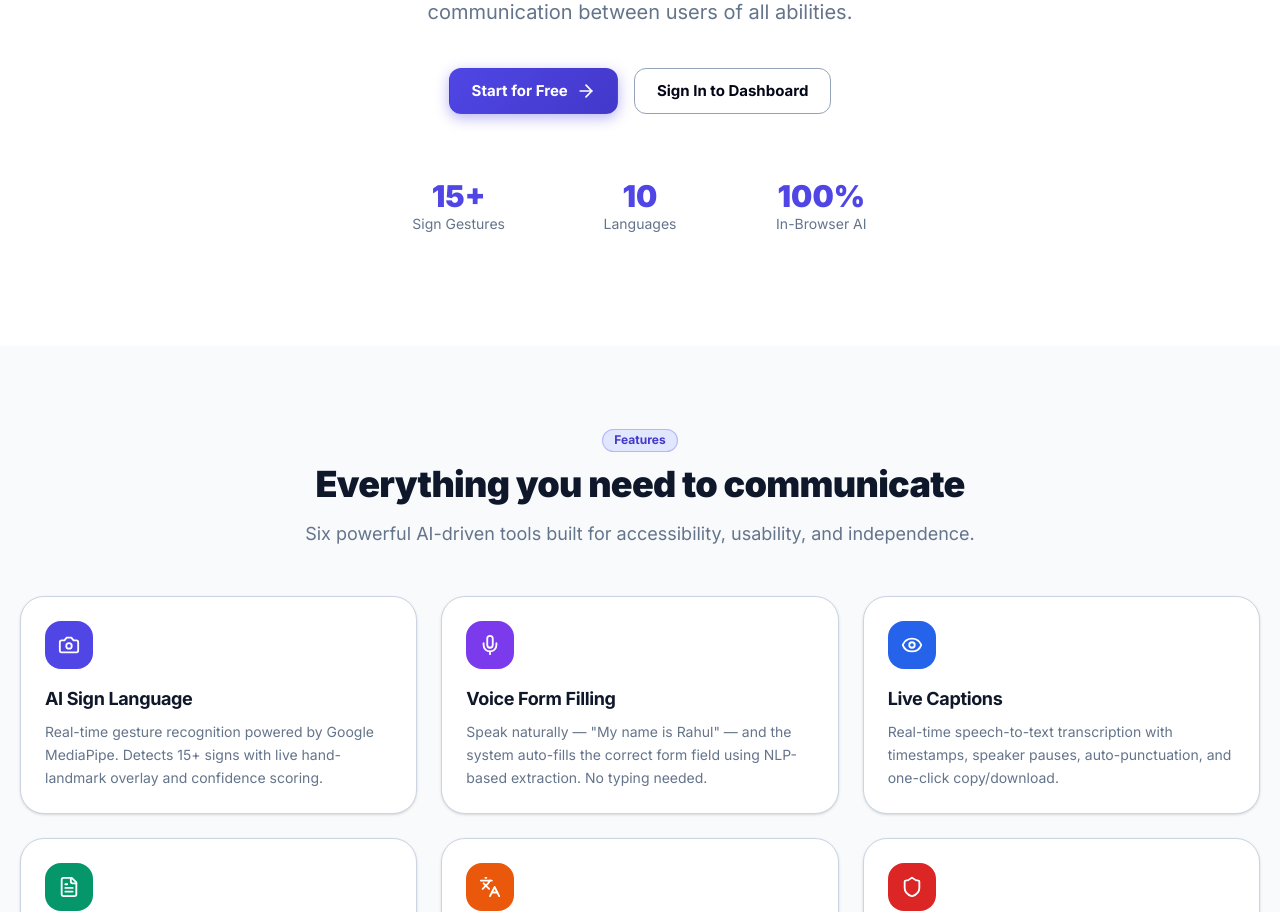
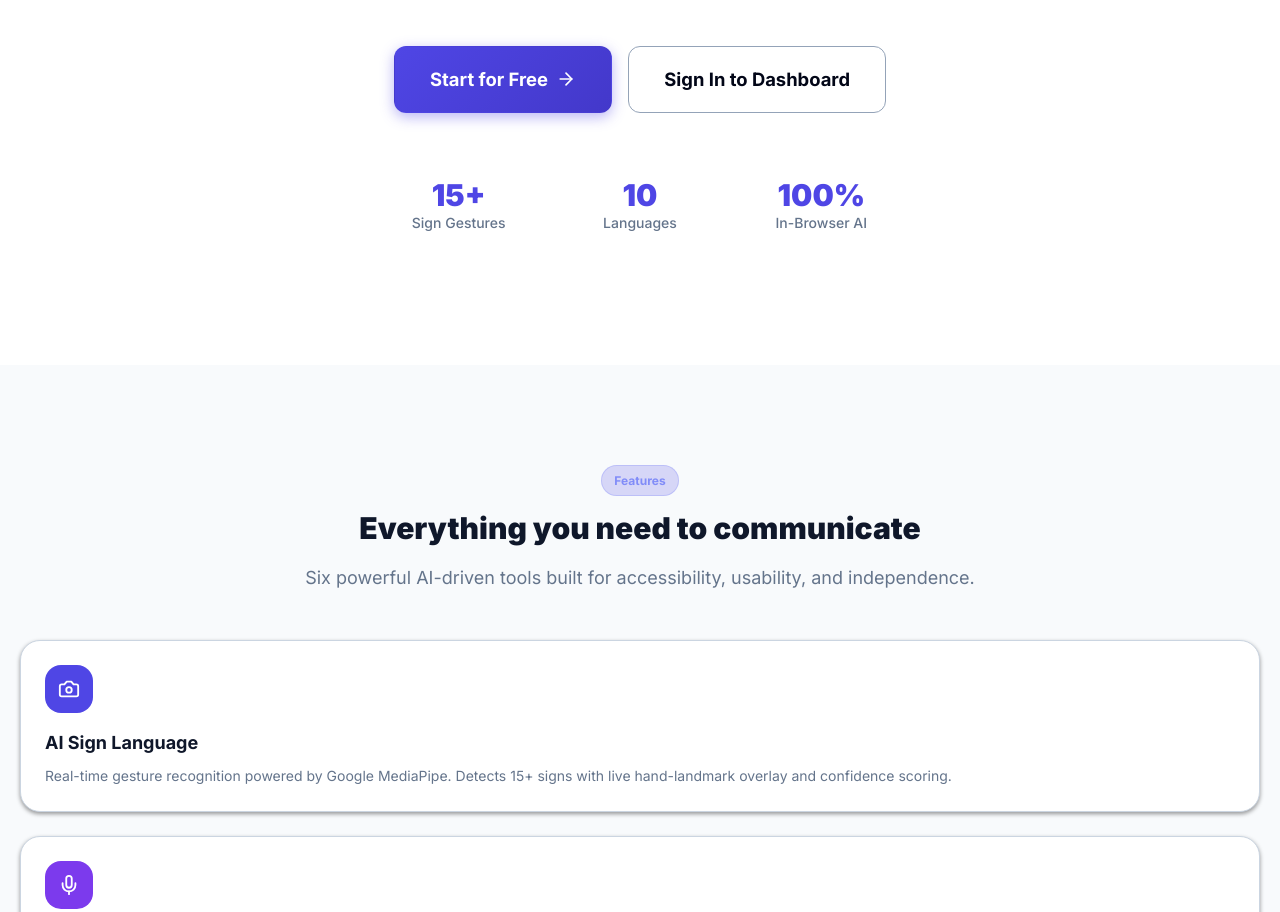
Before and after one commit to rahulravindra2651-byte/accessable, a React (Create React App) app: page / in a window 1280 px wide. Shown: the part 1380-2292 px from the top of the page. Built offline with nearby package versions, Linux system fonts and the light colour scheme; the HTML template or start-up script is replaced by a standard one.

Commit message:
Include pre-compiled master CSS design system for guaranteed UI formatting

```diff
--- a/src/index.css
+++ b/src/index.css
@@ -1,24 +1,48 @@
 /* ─────────────────────────────────────────────────────────────
-   AccessAble — Design System & High-Contrast Typography
-   Tailwind v3 + CSS Custom Properties + WCAG 2.2 AA Compliance
+   AccessAble — Handcrafted Master Design System
+   High-Contrast, WCAG 2.2 AA Compliant, Fully Pre-Compiled CSS
  ───────────────────────────────────────────────────────────── */
-@tailwind base;
-@tailwind components;
-@tailwind utilities;
-@import url('https://fonts.googleapis.com/css2?family=Inter:wght@400;500;600;700;800;900&display=swap');
+@import url('https://fonts.googleapis.com/css2?family=Inter:wght@400;500;600;700;800;900&family=JetBrains+Mono:wght@400;600;800&display=swap');
 
 /* ═══════════════════════════════════════
-   1. DESIGN TOKENS (HIGH CONTRAST & LEGIBILITY)
+   1. DESIGN TOKENS (HIGH CONTRAST)
 ═══════════════════════════════════════ */
 :root {
-  /* Colors — Light Mode (Ultra High-Contrast) */
   --c-primary: #4338ca;
-  --c-primary-h: #3730a3;
+  --c-primary-hover: #3730a3;
   --c-primary-light: #e0e7ff;
   --c-secondary: #6d28d9;
   --c-accent: #d97706;
-  --c-accent-h: #b45309;
+  --c-accent-hover: #b45309;
 
+  --c-bg: #0f172a;
+  --c-surface: #1e293b;
+  --c-surface-2: #263447;
+  --c-surface-3: #334155;
+  --c-border: #334155;
+  --c-border-strong: #475569;
+
+  --c-text: #ffffff;
+  --c-text-muted: #f1f5f9;
+  --c-text-subtle: #cbd5e1;
+
+  --c-success: #059669;
+  --c-error: #dc2626;
+  --c-warning: #d97706;
+  --c-info: #2563eb;
+
+  --shadow-xs: 0 1px 2px 0 rgb(0 0 0 / .3);
+  --shadow-sm: 0 2px 4px 0 rgb(0 0 0 / .4);
+  --shadow-md: 0 4px 8px 0 rgb(0 0 0 / .4);
+  --shadow-lg: 0 12px 20px 0 rgb(0 0 0 / .5);
+  --shadow-2xl: 0 25px 35px 0 rgb(0 0 0 / .6);
+
+  --font: 'Inter', -apple-system, BlinkMacSystemFont, 'Segoe UI', Roboto, sans-serif;
+  --font-mono: 'JetBrains Mono', monospace;
+}
+
+/* Light Mode Overrides */
+[data-theme="light"] {
   --c-bg: #f8fafc;
   --c-surface: #ffffff;
   --c-surface-2: #f1f5f9;
@@ -26,146 +50,138 @@
   --c-border: #cbd5e1;
   --c-border-strong: #94a3b8;
 
-  --c-text: #020617;          /* Ultra crisp deep slate black */
-  --c-text-muted: #1e293b;    /* High-contrast dark slate body */
-  --c-text-subtle: #334155;   /* 4.5:1+ contrast ratio */
-
-  --c-success: #059669;
-  --c-error: #dc2626;
-  --c-warning: #d97706;
-  --c-info: #2563eb;
-
-  /* Shadows */
-  --shadow-xs: 0 1px 2px 0 rgb(0 0 0 / .08);
-  --shadow-sm: 0 1px 3px 0 rgb(0 0 0 / .12), 0 1px 2px -1px rgb(0 0 0 / .08);
-  --shadow-md: 0 4px 6px -1px rgb(0 0 0 / .12), 0 2px 4px -2px rgb(0 0 0 / .08);
-  --shadow-lg: 0 10px 15px -3px rgb(0 0 0 / .12), 0 4px 6px -4px rgb(0 0 0 / .08);
-  --shadow-xl: 0 20px 25px -5px rgb(0 0 0 / .15), 0 8px 10px -6px rgb(0 0 0 / .08);
-
-  /* Radius */
-  --r-sm: .375rem;
-  --r-md: .5rem;
-  --r-lg: .75rem;
-  --r-xl: 1rem;
-  --r-2xl: 1.5rem;
-  --r-3xl: 2rem;
-  --r-full: 9999px;
-
-  /* Font */
-  --font: 'Inter', -apple-system, BlinkMacSystemFont, 'Segoe UI', Roboto, sans-serif;
-
-  /* Transition */
-  --t-fast: 120ms ease;
-  --t-base: 200ms ease;
-  --t-slow: 350ms ease;
-}
-
-/* Dark Mode (High-Visibility Crisp Navy / Slate) */
-[data-theme="dark"] {
-  --c-bg: #090d16;
-  --c-surface: #131c2e;
-  --c-surface-2: #1e293b;
-  --c-surface-3: #334155;
-  --c-border: #334155;
-  --c-border-strong: #475569;
-
-  --c-text: #ffffff;          /* Pure white text */
-  --c-text-muted: #f1f5f9;    /* Bright light slate text */
-  --c-text-subtle: #cbd5e1;   /* High visibility subtitle */
-
-  --c-primary-light: rgb(99 102 241 / .2);
-  --shadow-xs: 0 1px 2px 0 rgb(0 0 0 / .5);
-  --shadow-sm: 0 1px 3px 0 rgb(0 0 0 / .6), 0 1px 2px -1px rgb(0 0 0 / .5);
-  --shadow-md: 0 4px 6px -1px rgb(0 0 0 / .6), 0 2px 4px -2px rgb(0 0 0 / .5);
-  --shadow-lg: 0 10px 15px -3px rgb(0 0 0 / .7), 0 4px 6px -4px rgb(0 0 0 / .6);
+  --c-text: #020617;
+  --c-text-muted: #1e293b;
+  --c-text-subtle: #334155;
 }
 
 /* ═══════════════════════════════════════
-   2. BASE TYPOGRAPHY & RESET
+   2. CORE BASE & RESET
 ═══════════════════════════════════════ */
-*,
-*::before,
-*::after {
+*, *::before, *::after {
   box-sizing: border-box;
+  margin: 0;
+  padding: 0;
 }
 
-html {
-  scroll-behavior: smooth;
-  font-size: 16px;
-}
-
-body {
-  margin: 0;
+html, body {
+  width: 100%;
+  min-height: 100vh;
   font-family: var(--font);
-  font-size: 1rem;
+  background-color: var(--c-bg);
+  color: var(--c-text);
   line-height: 1.6;
-  color: var(--c-text);
-  background: var(--c-bg);
   -webkit-font-smoothing: antialiased;
-  -moz-osx-font-smoothing: grayscale;
-  overflow-x: hidden;
-  transition: background var(--t-slow), color var(--t-slow);
-}
-
-h1, h2, h3, h4, h5, h6 {
-  color: var(--c-text);
-  font-weight: 800;
-  line-height: 1.25;
-  letter-spacing: -0.02em;
-}
-
-p {
-  color: var(--c-text-muted);
-}
-
-/* Focus ring — WCAG 2.4.11 */
-*:focus-visible {
-  outline: 3px solid #6366f1;
-  outline-offset: 2px;
-  border-radius: var(--r-sm);
 }
 
 /* ═══════════════════════════════════════
-   3. HIGH-CONTRAST BUTTONS & BADGES
+   3. LAYOUT & GRID UTILITIES
+═══════════════════════════════════════ */
+.container-app {
+  width: 100%;
+  max-width: 1280px;
+  margin: 0 auto;
+  padding: 1.25rem;
+}
+
+.flex { display: flex; }
+.inline-flex { display: inline-flex; }
+.flex-col { flex-direction: column; }
+.flex-row { flex-direction: row; }
+.flex-wrap { flex-wrap: wrap; }
+.flex-1 { flex: 1 1 0%; }
+.items-center { align-items: center; }
+.items-start { align-items: flex-start; }
+.items-end { align-items: flex-end; }
+.justify-between { justify-content: space-between; }
+.justify-center { justify-content: center; }
+.justify-start { justify-content: flex-start; }
+.justify-end { justify-content: flex-end; }
+
+.grid { display: grid; }
+.grid-cols-1 { grid-template-columns: repeat(1, minmax(0, 1fr)); }
+.grid-cols-2 { grid-template-columns: repeat(2, minmax(0, 1fr)); }
+.grid-cols-3 { grid-template-columns: repeat(3, minmax(0, 1fr)); }
+.grid-cols-4 { grid-template-columns: repeat(4, minmax(0, 1fr)); }
+.grid-cols-5 { grid-template-columns: repeat(5, minmax(0, 1fr)); }
+
+@media (min-width: 640px) {
+  .sm\:flex-row { flex-direction: row; }
+  .sm\:grid-cols-2 { grid-template-columns: repeat(2, minmax(0, 1fr)); }
+  .sm\:grid-cols-3 { grid-template-columns: repeat(3, minmax(0, 1fr)); }
+}
+
+@media (min-width: 768px) {
+  .md\:grid-cols-3 { grid-template-columns: repeat(3, minmax(0, 1fr)); }
+  .md\:grid-cols-4 { grid-template-columns: repeat(4, minmax(0, 1fr)); }
+}
+
+@media (min-width: 1024px) {
+  .lg\:grid-cols-5 { grid-template-columns: repeat(5, minmax(0, 1fr)); }
+}
+
+.gap-1 { gap: 0.25rem; }
+.gap-1\.5 { gap: 0.375rem; }
+.gap-2 { gap: 0.5rem; }
+.gap-3 { gap: 0.75rem; }
+.gap-4 { gap: 1rem; }
+.gap-6 { gap: 1.5rem; }
+.gap-8 { gap: 2rem; }
+
+/* Spacing Padding & Margin */
+.p-2 { padding: 0.5rem; }
+.p-3 { padding: 0.75rem; }
+.p-4 { padding: 1rem; }
+.p-5 { padding: 1.25rem; }
+.p-6 { padding: 1.5rem; }
+.p-8 { padding: 2rem; }
+.px-3 { padding-left: 0.75rem; padding-right: 0.75rem; }
+.px-4 { padding-left: 1rem; padding-right: 1rem; }
+.py-1\.5 { padding-top: 0.375rem; padding-bottom: 0.375rem; }
+.py-2 { padding-top: 0.5rem; padding-bottom: 0.5rem; }
+.py-3 { padding-top: 0.75rem; padding-bottom: 0.75rem; }
+
+.m-0 { margin: 0; }
+.mt-1 { margin-top: 0.25rem; }
+.mt-2 { margin-top: 0.5rem; }
+.mt-3 { margin-top: 0.75rem; }
+.mt-4 { margin-top: 1rem; }
+.mt-6 { margin-top: 1.5rem; }
+.mb-2 { margin-bottom: 0.5rem; }
+.mb-4 { margin-bottom: 1rem; }
+.mb-6 { margin-bottom: 1.5rem; }
+
+/* ═══════════════════════════════════════
+   4. UI COMPONENTS (BUTTONS, CARDS, BADGES)
 ═══════════════════════════════════════ */
 .btn {
   display: inline-flex;
   align-items: center;
   justify-content: center;
-  gap: .5rem;
-  padding: .75rem 1.35rem;
-  border-radius: var(--r-lg);
+  gap: 0.5rem;
+  padding: 0.75rem 1.35rem;
+  border-radius: 0.75rem;
   font-family: var(--font);
-  font-size: .9375rem;
+  font-size: 0.95rem;
   font-weight: 700;
-  line-height: 1.2;
   cursor: pointer;
   border: 1.5px solid transparent;
   text-decoration: none;
-  user-select: none;
-  transition: all var(--t-base);
+  transition: all 0.2s ease;
   white-space: nowrap;
 }
 
-.btn:active:not(:disabled) {
-  transform: scale(.97);
-}
-
-.btn:disabled {
-  opacity: .5;
-  cursor: not-allowed;
-  pointer-events: none;
-}
+.btn:active { transform: scale(0.97); }
 
 .btn-primary {
   background: linear-gradient(135deg, #4f46e5, #4338ca);
   color: #ffffff !important;
-  box-shadow: 0 4px 14px rgb(79 70 229 / .4);
+  box-shadow: 0 4px 14px rgba(79, 70, 229, 0.4);
 }
 
-.btn-primary:hover:not(:disabled) {
+.btn-primary:hover {
   background: linear-gradient(135deg, #4338ca, #3730a3);
-  box-shadow: 0 6px 20px rgb(79 70 229 / .5);
+  box-shadow: 0 6px 20px rgba(79, 70, 229, 0.5);
   transform: translateY(-1px);
 }
 
@@ -175,31 +191,23 @@ p {
   border-color: var(--c-border-strong);
 }
 
-.btn-secondary:hover:not(:disabled) {
+.btn-secondary:hover {
   border-color: var(--c-primary);
-  color: var(--c-primary) !important;
-  background: var(--c-primary-light);
+  background: var(--c-surface-2);
 }
 
 .btn-ghost {
   background: transparent;
   color: var(--c-text) !important;
-  border-color: transparent;
 }
 
-.btn-ghost:hover:not(:disabled) {
+.btn-ghost:hover {
   background: var(--c-surface-2);
-  color: var(--c-text) !important;
 }
 
 .btn-danger {
   background: #dc2626;
   color: #ffffff !important;
-}
-
-.btn-danger:hover:not(:disabled) {
-  background: #b91c1c;
-  box-shadow: 0 4px 15px rgb(220 38 38 / .4);
 }
 
 .btn-accent {
@@ -208,37 +216,23 @@ p {
   font-weight: 800;
 }
 
-.btn-accent:hover:not(:disabled) {
-  box-shadow: 0 6px 20px rgb(245 158 11 / .5);
-  transform: translateY(-1px);
-}
+.btn-sm { padding: 0.4rem 0.8rem; font-size: 0.85rem; }
+.btn-lg { padding: 0.9rem 1.8rem; font-size: 1.05rem; }
+.btn-xl { padding: 1.1rem 2.2rem; font-size: 1.15rem; }
 
-.btn-sm {
-  padding: .45rem .85rem;
-  font-size: .84rem;
-}
-
-.btn-lg {
-  padding: .95rem 1.85rem;
-  font-size: 1.05rem;
-}
-
-/* ═══════════════════════════════════════
-   4. CARDS, INPUTS & GLASSMOPHISM
-═══════════════════════════════════════ */
 .card {
-  background: var(--c-surface);
+  background-color: var(--c-surface);
   border: 1.5px solid var(--c-border);
-  border-radius: var(--r-2xl);
+  border-radius: 1.25rem;
   box-shadow: var(--shadow-sm);
   color: var(--c-text);
 }
 
 .glass {
-  background: rgba(15, 23, 42, 0.88) !important;
+  background: rgba(15, 23, 42, 0.92) !important;
   backdrop-filter: blur(16px);
   -webkit-backdrop-filter: blur(16px);
-  border: 1px solid rgba(255, 255, 255, 0.25) !important;
+  border: 1.5px solid rgba(255, 255, 255, 0.25) !important;
   color: #ffffff !important;
 }
 
@@ -248,68 +242,104 @@ p {
 
 .input-field {
   width: 100%;
-  padding: .75rem 1rem;
-  border-radius: var(--r-lg);
+  padding: 0.75rem 1rem;
+  border-radius: 0.75rem;
   border: 1.5px solid var(--c-border-strong);
-  background: var(--c-surface);
+  background-color: var(--c-surface);
   color: var(--c-text);
   font-family: var(--font);
-  font-size: 1rem; /* Prevent iOS auto-zoom */
+  font-size: 1rem;
   font-weight: 500;
-  transition: border-color var(--t-fast), box-shadow var(--t-fast);
 }
 
 .input-field:focus {
-  border-color: var(--c-primary);
-  box-shadow: 0 0 0 3px var(--c-primary-light);
+  border-color: #6366f1;
   outline: none;
+  box-shadow: 0 0 0 3px rgba(99, 102, 241, 0.25);
 }
 
 .badge {
   display: inline-flex;
   align-items: center;
-  gap: .35rem;
-  padding: .3rem .7rem;
-  border-radius: var(--r-full);
-  font-size: .75rem;
+  gap: 0.35rem;
+  padding: 0.3rem 0.75rem;
+  border-radius: 9999px;
+  font-size: 0.75rem;
   font-weight: 700;
-  line-height: 1;
 }
 
 .badge-primary {
-  background: var(--c-primary-light);
-  color: var(--c-primary) !important;
-  border: 1px solid rgba(79, 70, 229, 0.3);
+  background: rgba(79, 70, 229, 0.2);
+  color: #818cf8 !important;
+  border: 1px solid rgba(129, 140, 248, 0.3);
 }
 
 .badge-success {
-  background: #d1fae5;
-  color: #065f46 !important;
-}
-
-.badge-warning {
-  background: #fef3c7;
-  color: #92400e !important;
+  background: rgba(16, 185, 129, 0.2);
+  color: #34d399 !important;
+  border: 1px solid rgba(52, 211, 153, 0.3);
 }
 
 /* ═══════════════════════════════════════
-   5. CONTAINER & RESPONSIVE LAYOUT
+   5. TEXT & TYPOGRAPHY STYLES
 ═══════════════════════════════════════ */
-.container-app {
-  max-width: 1280px;
-  margin-left: auto;
-  margin-right: auto;
-  padding-left: 1.25rem;
-  padding-right: 1.25rem;
-}
+.text-center { text-align: center; }
+.text-left { text-align: left; }
 
-@media (max-width: 640px) {
-  .container-app {
-    padding-left: 1rem;
-    padding-right: 1rem;
-  }
+.text-xs { font-size: 0.75rem; }
+.text-sm { font-size: 0.875rem; }
+.text-base { font-size: 1rem; }
+.text-lg { font-size: 1.125rem; }
+.text-xl { font-size: 1.25rem; }
+.text-2xl { font-size: 1.5rem; }
+.text-3xl { font-size: 1.875rem; }
+.text-4xl { font-size: 2.25rem; }
+.text-5xl { font-size: 3rem; }
 
-  h1 { font-size: 1.85rem !important; }
-  h2 { font-size: 1.5rem !important; }
-  h3 { font-size: 1.25rem !important; }
-}
+.font-normal { font-weight: 400; }
+.font-semibold { font-weight: 600; }
+.font-bold { font-weight: 700; }
+.font-black { font-weight: 900; }
+.font-mono { font-family: var(--font-mono); }
+
+.text-white { color: #ffffff !important; }
+.text-indigo-400 { color: #818cf8 !important; }
+.text-indigo-300 { color: #a5b4fc !important; }
+.text-slate-300 { color: #cbd5e1 !important; }
+.text-slate-400 { color: #94a3b8 !important; }
+.text-slate-500 { color: #64748b !important; }
+
+/* ═══════════════════════════════════════
+   6. POSITIONS & BORDERS
+═══════════════════════════════════════ */
+.relative { position: relative; }
+.absolute { position: absolute; }
+.fixed { position: fixed; }
+.inset-0 { top: 0; right: 0; bottom: 0; left: 0; }
+.inset-x-0 { left: 0; right: 0; }
+.inset-x-4 { left: 1rem; right: 1rem; }
+.top-0 { top: 0; }
+.top-4 { top: 1rem; }
+.bottom-4 { bottom: 1rem; }
+.left-4 { left: 1rem; }
+.right-4 { right: 1rem; }
+.z-10 { z-index: 10; }
+.z-50 { z-index: 50; }
+
+.rounded-lg { border-radius: 0.5rem; }
+.rounded-xl { border-radius: 0.75rem; }
+.rounded-2xl { border-radius: 1rem; }
+.rounded-3xl { border-radius: 1.5rem; }
+.rounded-full { border-radius: 9999px; }
+
+.border { border: 1px solid var(--c-border); }
+.border-2 { border: 2px solid var(--c-border); }
+.border-4 { border: 4px solid var(--c-border); }
+.border-b { border-bottom: 1px solid var(--c-border); }
+.border-t { border-top: 1px solid var(--c-border); }
+
+.shadow-2xl { box-shadow: var(--shadow-2xl); }
+.overflow-hidden { overflow: hidden; }
+.w-full { width: 100%; }
+.h-full { height: 100%; }
+.min-h-screen { min-height: 100vh; }
```
